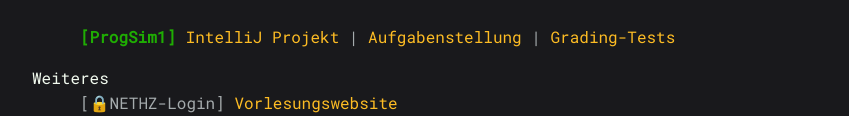
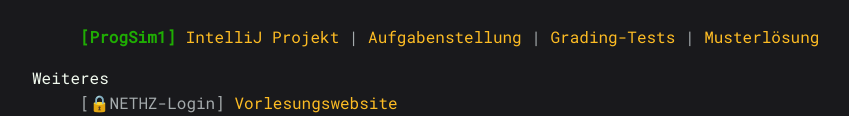
Before and after one commit to HenrikPaetzold/HenrikPaetzold.github.io, a plain HTML site: page index.html in a window 1280 px wide. Shown: the part 431-547 px from the top of the page, without its empty margins (60-909 px from the left). Drawn offline with Linux system fonts and the light colour scheme.

Commit message:
add progsim1sol

```diff
--- a/index.html
+++ b/index.html
@@ -68,7 +68,7 @@
 
                     <ul>
                         <li>
-                            <span class="pulsating-text green">[ProgSim1]</span> <a target="_blank" rel="noopener noreferrer" href="downloads/eprog25/additional_material/ProgSim1.zip">IntelliJ Projekt</a> | <a target="_blank" rel="noopener noreferrer" href="downloads/eprog25/additional_material/ProgSim1.pdf">Aufgabenstellung</span></a> | <a target="_blank" rel="noopener noreferrer" href="downloads/eprog25/additional_material/GradingTests.zip">Grading-Tests</span></a>
+                            <span class="pulsating-text green">[ProgSim1]</span> <a target="_blank" rel="noopener noreferrer" href="downloads/eprog25/additional_material/ProgSim1.zip">IntelliJ Projekt</a> | <a target="_blank" rel="noopener noreferrer" href="downloads/eprog25/additional_material/ProgSim1.pdf">Aufgabenstellung</span></a> | <a target="_blank" rel="noopener noreferrer" href="downloads/eprog25/additional_material/GradingTests.zip">Grading-Tests</span></a> | <a target="_blank" rel="noopener noreferrer" href="downloads/eprog25/additional_material/ProgSim1Sol.zip">Musterlösung</span></a>
                         </li>
                     </ul>
 
```
Also changed, not shown: 1 other file.
